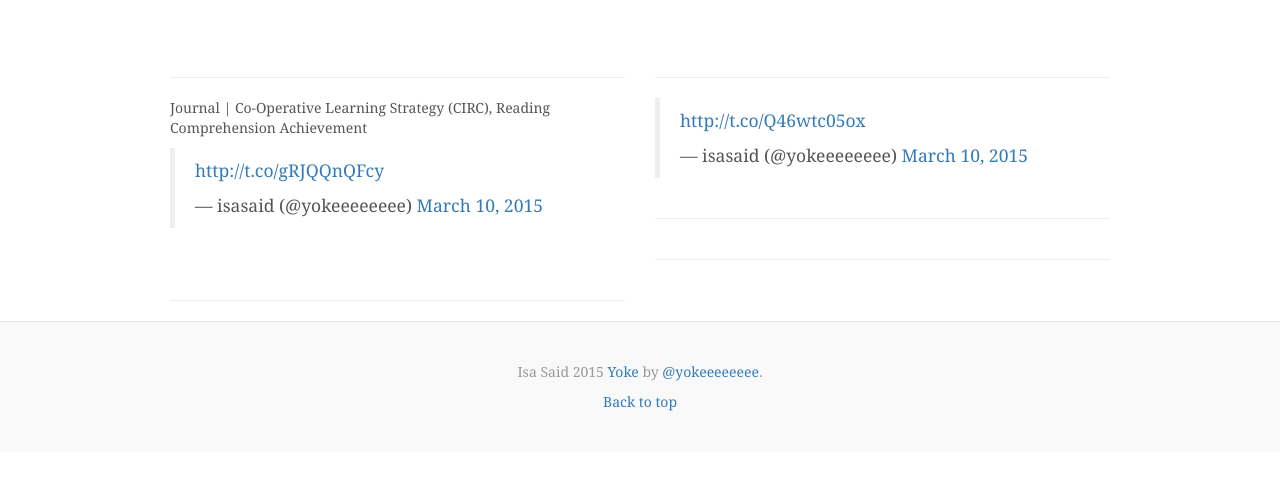
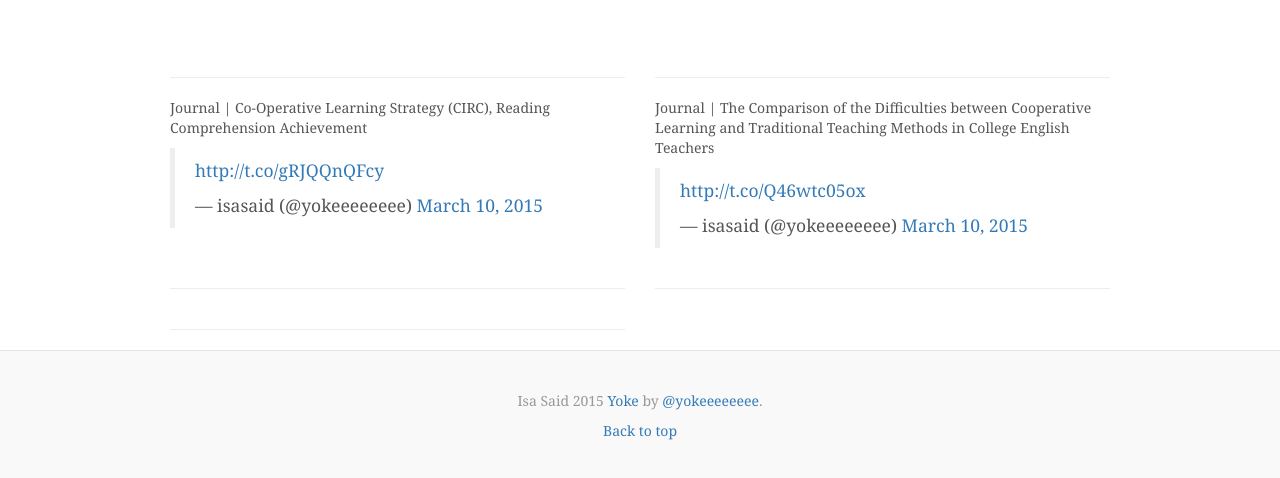
Before and after one commit to mobishare/html5, a plain HTML site: page index.html in a window 1280 px wide. Shown: the part 350-828 px from the top of the page. Before the commit the page ends 802 px from the top, so only its background shows below. Drawn offline with nearby package versions, Linux system fonts and the light colour scheme; a script that the page names is missing.

Commit message:
Update index.html

```diff
--- a/index.html
+++ b/index.html
@@ -169,6 +169,7 @@
 					</div>
 			<div class="col-md-6">
 			<hr>
+			<p><span itemprop="description">Journal | The Comparison of the Difficulties between Cooperative Learning and Traditional Teaching Methods in College English Teachers</span></p>
 			<blockquote class="twitter-tweet" lang="en"><p><a href="http://t.co/Q46wtc05ox">http://t.co/Q46wtc05ox</a></p>&mdash; isasaid (@yokeeeeeeee) <a href="https://twitter.com/yokeeeeeeee/status/575280423783149568">March 10, 2015</a></blockquote>
 				<script async src="//platform.twitter.com/widgets.js" charset="utf-8"></script>
 					</div>
```
